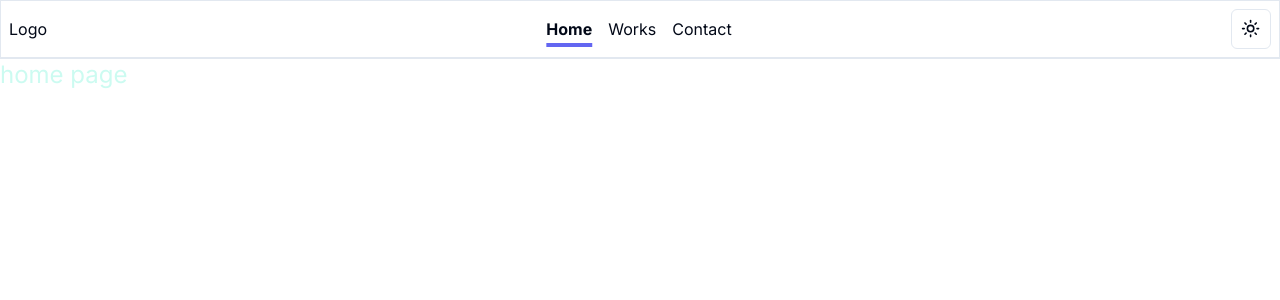
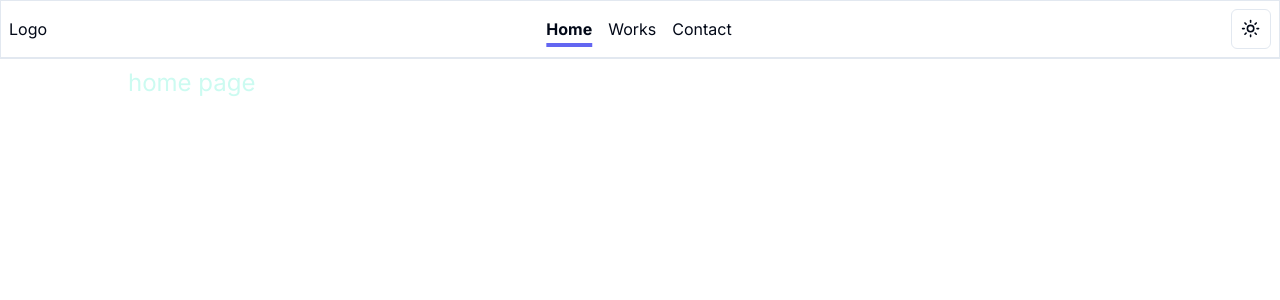
Before and after one commit to alexdev006/ui-components, a Next.js app: page / in a window 1280 px wide. Shown: the top 300 px of the page. Built offline with nearby package versions, Linux system fonts and the light colour scheme.

Commit message:
feat: add w-4/5 to layout

```diff
--- a/app/layout.tsx
+++ b/app/layout.tsx
@@ -36,7 +36,7 @@
           disableTransitionOnChange
         >
           <Navbar />
-          {children}
+          <div className="w-4/5 mx-auto my-2">{children}</div>
         </ThemeProvider>
       </body>
     </html>
```
